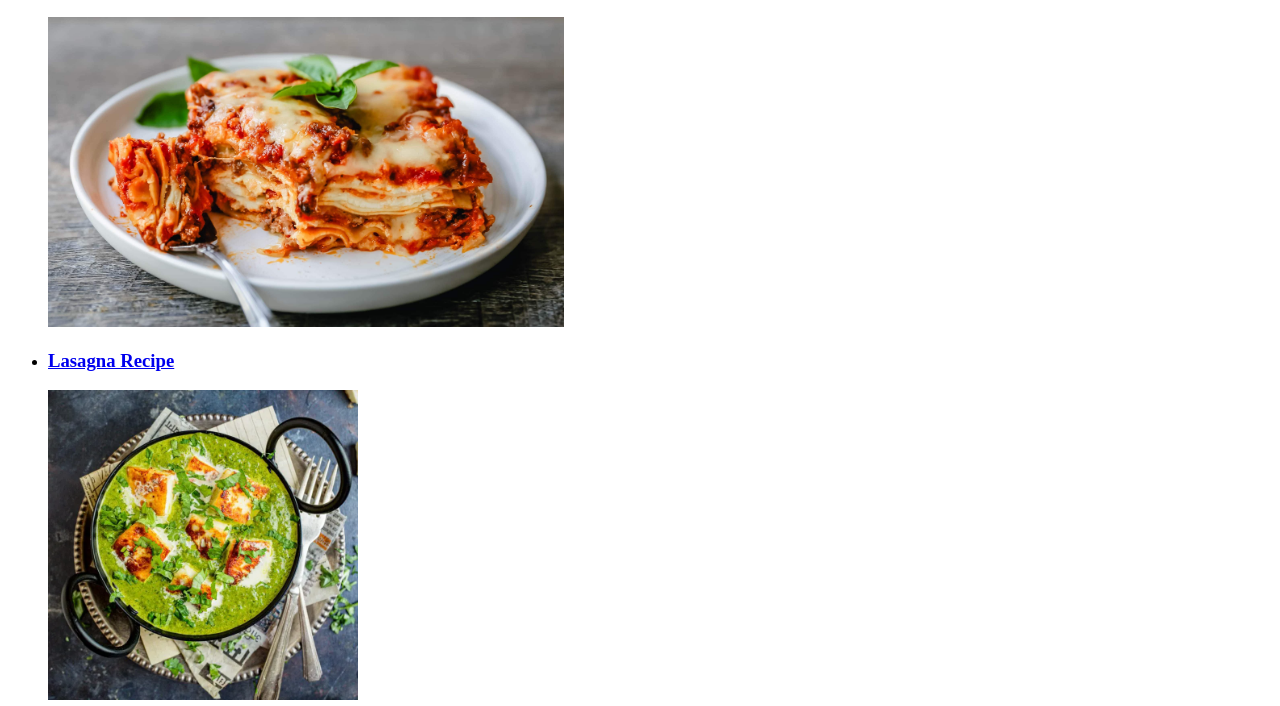
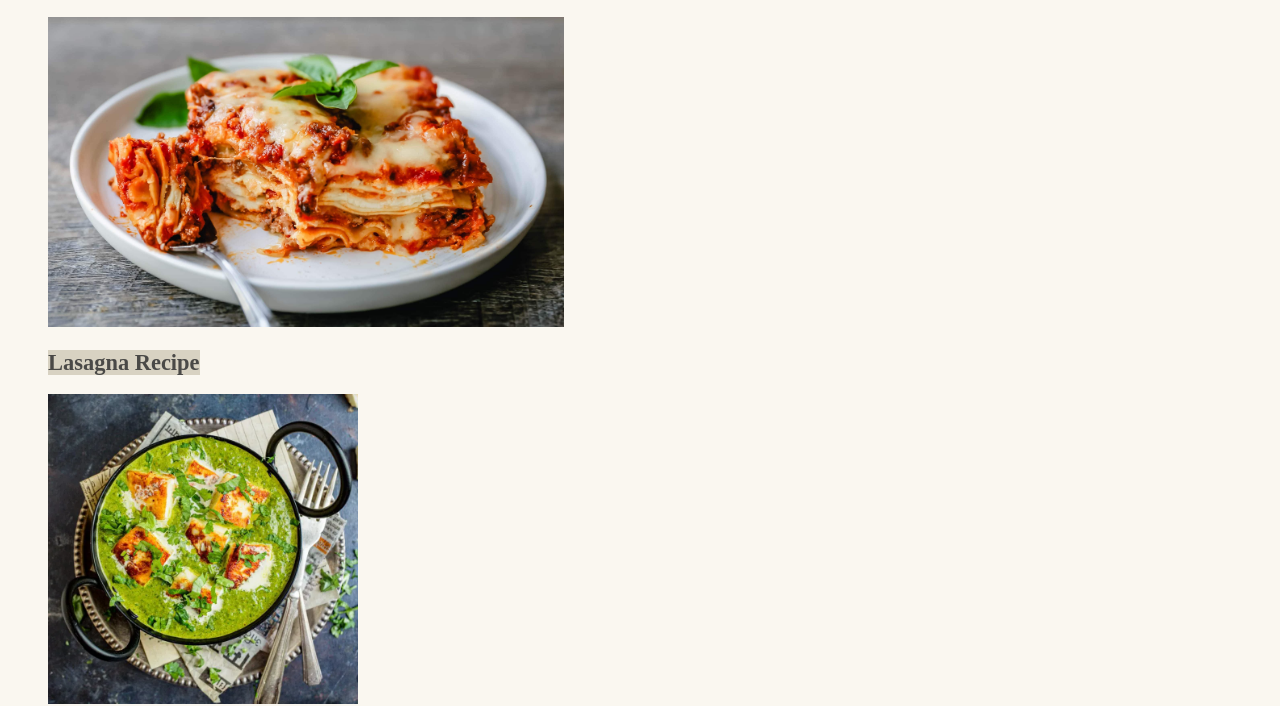
Before and after one commit to cacz94/odin-recipes, a plain HTML site: page index.html in a window 1280 px wide. Shown: the part 110-816 px from the top of the page. Drawn offline with Linux system fonts and the light colour scheme.

Commit message:
Apply styles to links and titles. Also eliminated bullet points from list style

```diff
--- a/styles.css
+++ b/styles.css
@@ -1 +1,33 @@
 /* Styles */
+
+/* General */
+
+body{
+
+    background-color: #FAF7F0;
+
+}
+
+a{
+    text-decoration: none;
+    color: #4A4947;
+    background-color: #D8D2C2;
+    font-size: larger;
+}
+
+ul{
+    list-style: none;
+}
+
+
+/* Classes */
+.title_base{
+    font-size: 78px;;
+    color: #B17457;
+}
+
+
+.text_base{
+    font-size: 30px;
+    color: #4A4947;
+}
```
